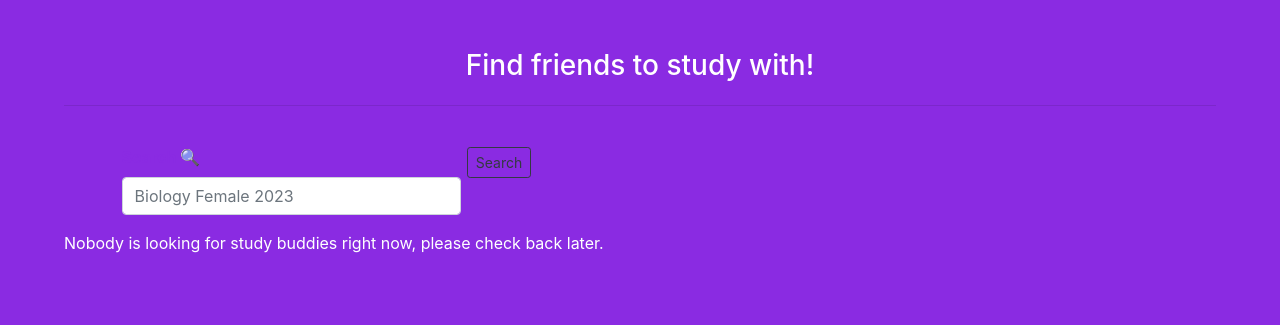
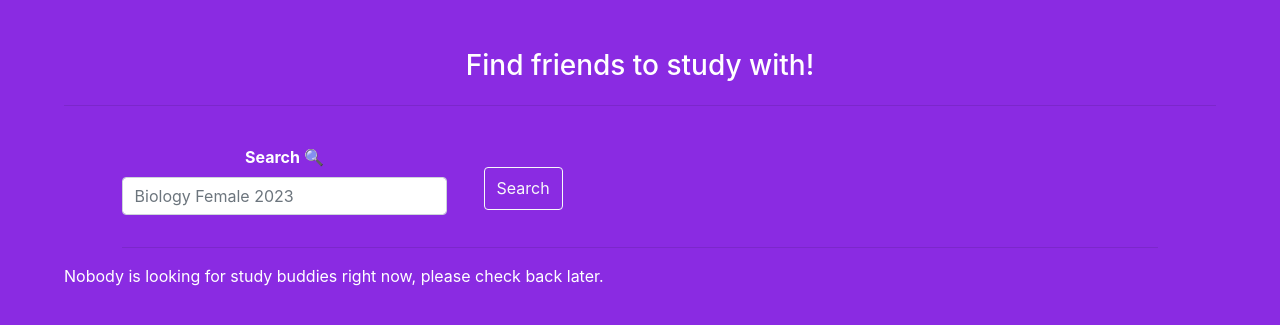
Before and after one commit to aaronmp13/Virtual-Studdy-Budy-Finder, a Django app: page /virtualstudybuddy/viewProfiles/ in a window 1280 px wide. Shown: the part 107-432 px from the top of the page. Run offline with Django 3.2, Linux system fonts and the light colour scheme; some libraries are stand-ins or nearby versions.

Commit message:
search bar fixes

```diff
--- a/virtualstuddybuddy/forms.py
+++ b/virtualstuddybuddy/forms.py
@@ -89,5 +89,5 @@ class GroupMessageForm(Form): #honestly not sure if its good to make a Django fo
 
 class SearchBarForm(Form):
 
-    query =  CharField(max_length = 100, label = "Search 🔍", required = False,
-        widget=TextInput(attrs={'placeholder': 'Biology Female 2023'}))
+    query =  CharField(max_length = 100, label = "", required = False,
+        widget=TextInput(attrs={'placeholder': 'Biology Female 2023', 'id':'profile-search'}))
--- a/virtualstuddybuddy/static/virtualstuddybuddy/styles.css
+++ b/virtualstuddybuddy/static/virtualstuddybuddy/styles.css
@@ -6,6 +6,10 @@
 .main-text {
     margin-top: 10%;
     margin-bottom: 10%;
+}
+
+.white-text{
+    color:white;
 }
 
 h1 {
--- a/virtualstuddybuddy/templates/virtualstuddybuddy/viewAllProfiles.html
+++ b/virtualstuddybuddy/templates/virtualstuddybuddy/viewAllProfiles.html
@@ -83,19 +83,26 @@
         <h3 class="find_friends" style="text-align:center">Find friends to study with!</h3>
         <hr>
 
-        <div class="container-fluid">
+        <div class="container-fluid centerElementsOnly">
             <form method="post" enctype="multipart/form-data">
                 {% csrf_token %}
 
-                <div class="form-row">
-                    <div class="form-group signupForms col-md-4 mb-0 white-text">
+                <div class="row">
+
+                    <div class="signupForms col-md-4 mb-0 white-text">
+                        <label class="white-text" for="profile-search">Search 🔍</label>
                         {{ form.query|as_crispy_field:"bootstrap4" }}
                     </div>
+                        <button type="submit" class="btn btn-outline-light">Search</button>
 
-                    <div class="centerElementsOnly">
-                        <button type="submit" class="btn btn-outline-dark btn-sm">Search</button>
-                    </div>
+
+
+
+
+
+
                 </div>
+                <hr>
             </form>
         </div>
 
```
